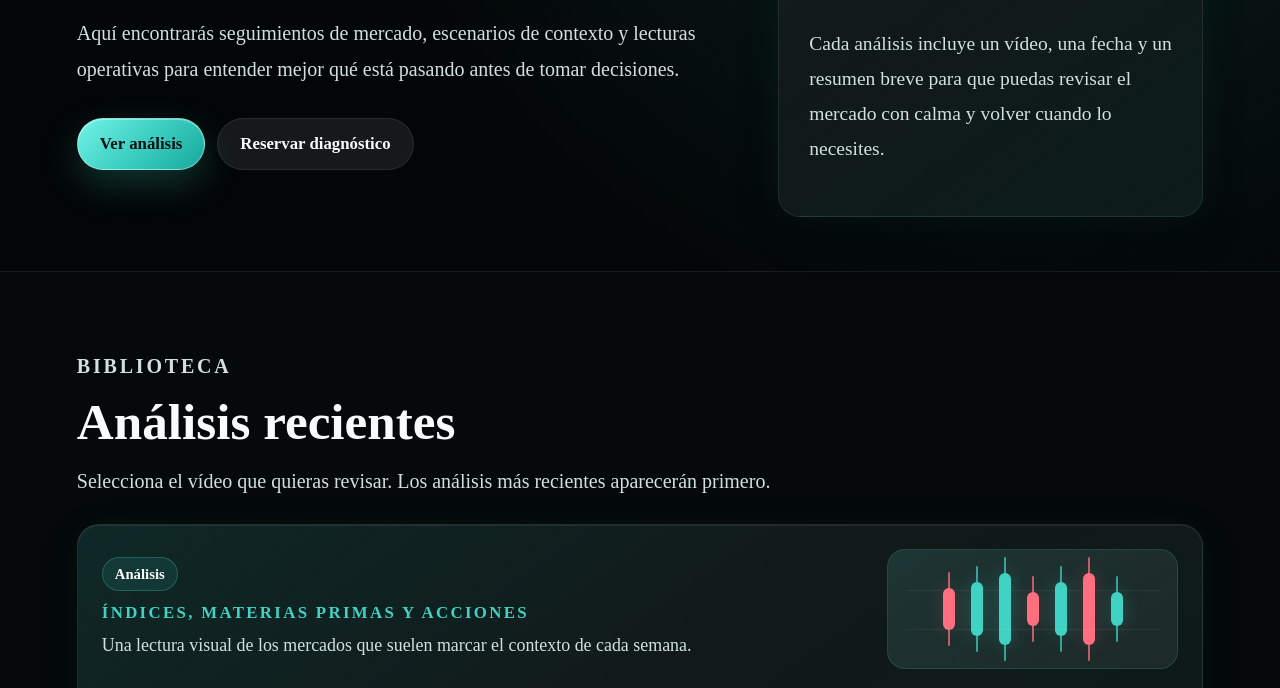
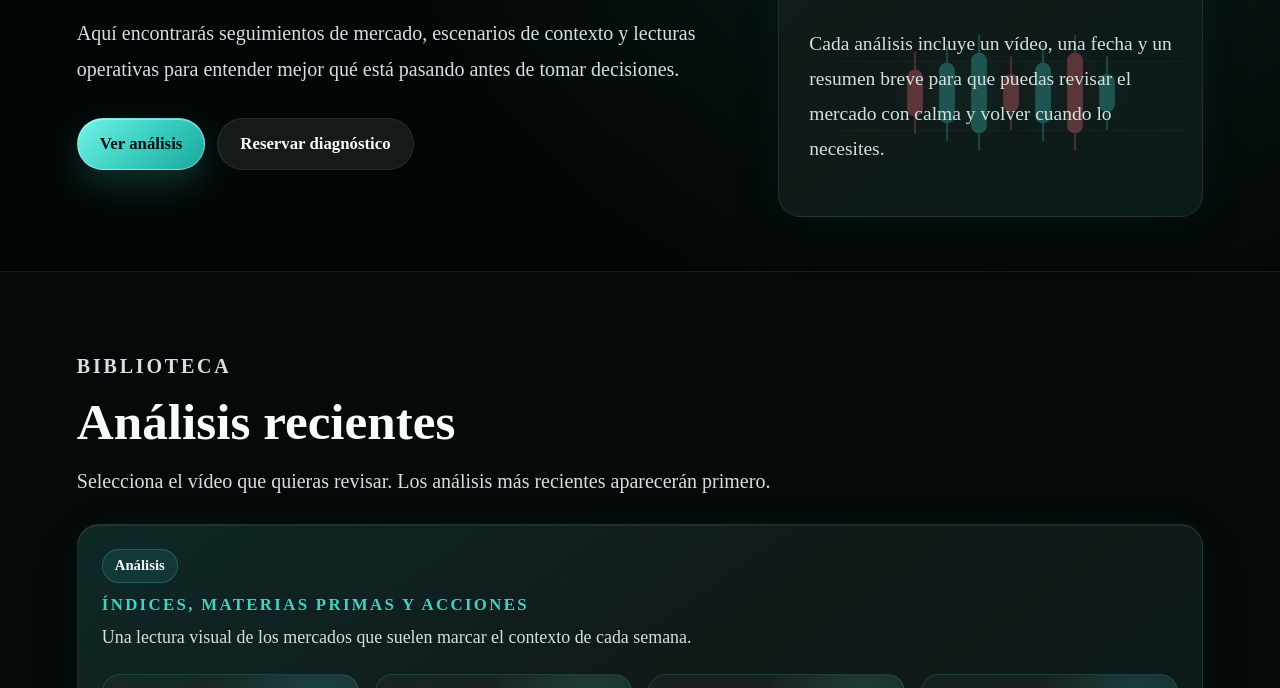
Before and after one commit to cristianzafra924-source/crz-trader-landing, a plain HTML site: page analisis.html in a window 1280 px wide. Shown: the part 529-1217 px from the top of the page. Drawn offline with Linux system fonts and the light colour scheme.

Commit message:
Move candle visual into analysis hero

```diff
--- a/analisis.html
+++ b/analisis.html
@@ -18,7 +18,7 @@
   <link rel="preconnect" href="https://fonts.googleapis.com">
   <link rel="preconnect" href="https://fonts.gstatic.com" crossorigin>
   <link href="https://fonts.googleapis.com/css2?family=Manrope:wght@300;400;500;600;700;800&display=swap" rel="stylesheet">
-  <link rel="stylesheet" href="styles.css?v=market-cards-1">
+  <link rel="stylesheet" href="styles.css?v=hero-market-bg-1">
 </head>
 <body>
   <header class="topbar">
@@ -50,6 +50,15 @@
         </div>
       </div>
       <aside class="analysis-panel">
+        <div class="hero-market-visual" aria-hidden="true">
+          <span class="candle candle-down"></span>
+          <span class="candle candle-up"></span>
+          <span class="candle candle-up tall"></span>
+          <span class="candle candle-down short"></span>
+          <span class="candle candle-up"></span>
+          <span class="candle candle-down tall"></span>
+          <span class="candle candle-up short"></span>
+        </div>
         <p class="eyebrow">Biblioteca privada</p>
         <h2>Vídeos ordenados por fecha, contexto y activo principal.</h2>
         <p>
@@ -74,15 +83,6 @@
             <span class="market-kicker">Análisis</span>
             <strong>Índices, materias primas y acciones</strong>
             <p>Una lectura visual de los mercados que suelen marcar el contexto de cada semana.</p>
-          </div>
-          <div class="candle-panel" aria-hidden="true">
-            <span class="candle candle-down"></span>
-            <span class="candle candle-up"></span>
-            <span class="candle candle-up tall"></span>
-            <span class="candle candle-down short"></span>
-            <span class="candle candle-up"></span>
-            <span class="candle candle-down tall"></span>
-            <span class="candle candle-up short"></span>
           </div>
         </div>
 
--- a/styles.css
+++ b/styles.css
@@ -191,6 +191,8 @@ a {
 }
 
 .analysis-panel {
+  position: relative;
+  overflow: hidden;
   display: grid;
   gap: 16px;
   padding: 30px;
@@ -203,6 +205,46 @@ a {
     inset 0 1px 0 rgba(255, 255, 255, 0.075),
     0 18px 42px rgba(0, 0, 0, 0.22),
     0 0 36px rgba(64, 210, 196, 0.07);
+}
+
+.analysis-panel > :not(.hero-market-visual) {
+  position: relative;
+  z-index: 1;
+}
+
+.hero-market-visual {
+  position: absolute;
+  inset: auto 18px 18px auto;
+  width: min(82%, 380px);
+  min-height: 210px;
+  display: flex;
+  align-items: center;
+  justify-content: center;
+  gap: 18px;
+  opacity: 0.32;
+  pointer-events: none;
+}
+
+.hero-market-visual::before,
+.hero-market-visual::after {
+  content: "";
+  position: absolute;
+  left: 0;
+  right: 0;
+  border-top: 1px solid rgba(255, 255, 255, 0.11);
+}
+
+.hero-market-visual::before {
+  top: 35%;
+}
+
+.hero-market-visual::after {
+  bottom: 32%;
+}
+
+.hero-market-visual .candle {
+  width: 14px;
+  transform: scale(1.12);
 }
 
 .analysis-panel p {
@@ -436,10 +478,7 @@ h3 {
 }
 
 .market-header {
-  display: grid;
-  grid-template-columns: minmax(0, 1fr) minmax(240px, 0.38fr);
-  gap: 20px;
-  align-items: center;
+  max-width: 760px;
 }
 
 .market-header strong {
@@ -557,39 +596,6 @@ h3 {
 
 .market-btc .market-emblem {
   background: #f7b64a;
-}
-
-.candle-panel {
-  position: relative;
-  min-height: 120px;
-  display: flex;
-  align-items: center;
-  justify-content: center;
-  gap: 16px;
-  overflow: hidden;
-  padding: 18px;
-  border: 1px solid rgba(64, 210, 196, 0.16);
-  border-radius: 18px;
-  background:
-    linear-gradient(145deg, rgba(64, 210, 196, 0.12), rgba(255, 255, 255, 0.035)),
-    rgba(255, 255, 255, 0.032);
-}
-
-.candle-panel::before,
-.candle-panel::after {
-  content: "";
-  position: absolute;
-  left: 18px;
-  right: 18px;
-  border-top: 1px solid rgba(255, 255, 255, 0.055);
-}
-
-.candle-panel::before {
-  top: 34%;
-}
-
-.candle-panel::after {
-  bottom: 32%;
 }
 
 .candle {
```
